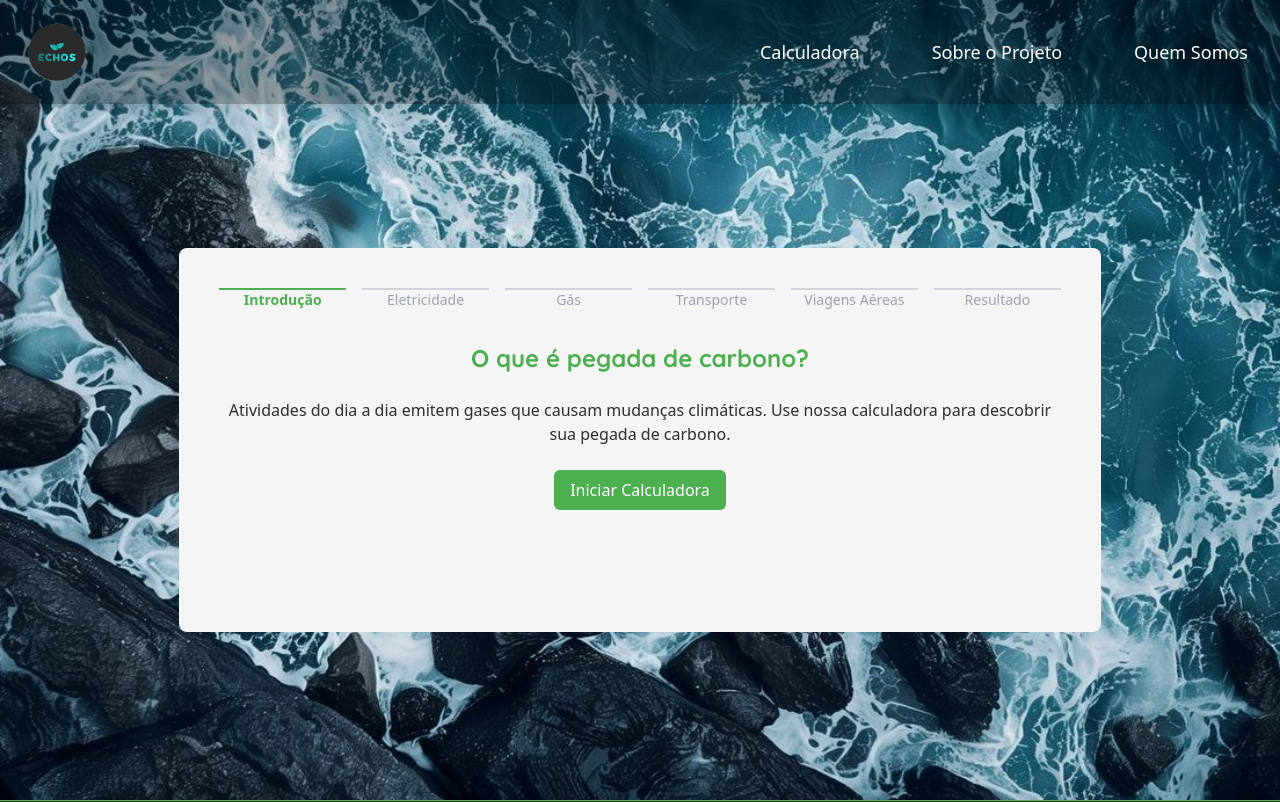
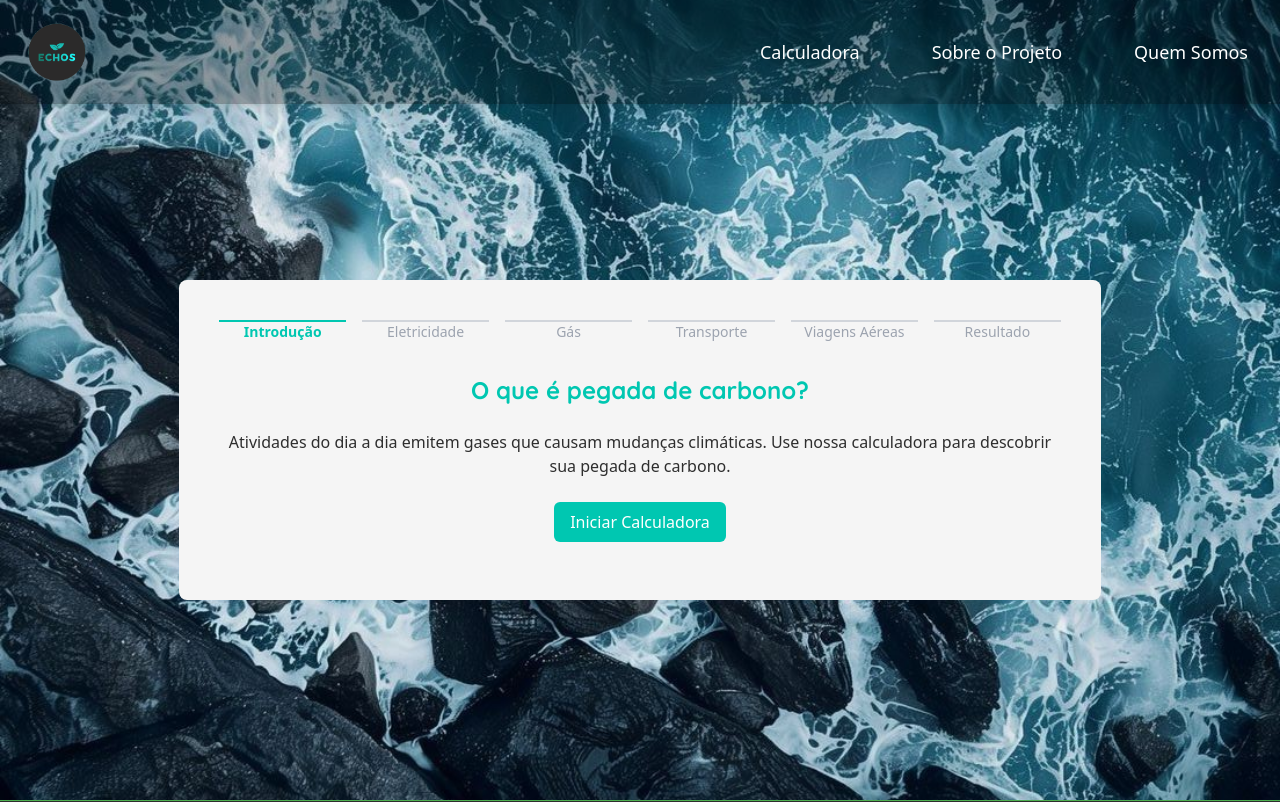
Before and after one commit to 1TDSPM-global-echos/echos-front, a Next.js app: page /calculadora in a window 1280 px wide. Shown: the top 802 px of the page. Built offline with nearby package versions, Linux system fonts and the light colour scheme.

Commit message:
estilo da calculadora atualizado

```diff
--- a/src/app/calculadora/page.tsx
+++ b/src/app/calculadora/page.tsx
@@ -54,7 +54,7 @@ export default function CalculadoraPage() {
             case 0:
                 return (
                     <div className="text-center">
-                        <h2 className="text-2xl font-bold text-corVerdeFolha mb-6">
+                        <h2 className="text-2xl font-bold text-corTurquesa mb-6">
                             O que é pegada de carbono?
                         </h2>
                         <p className="mb-6">
@@ -62,7 +62,7 @@ export default function CalculadoraPage() {
                         </p>
                         <button
                             onClick={avancarEtapa}
-                            className="botao-principal"
+                            className="botao-secundario"
                         >
                             Iniciar Calculadora
                         </button>
@@ -127,9 +127,9 @@ export default function CalculadoraPage() {
             case 5:
                 return (
                     <div className="text-center">
-                        <h2 className="text-2xl font-bold text-corVerdeFolha mb-6">Resultado</h2>
+                        <h2 className="text-2xl font-bold text-corTurquesa mb-6">Resultado</h2>
                         <p>Sua pegada de carbono estimada é: {calcularResultado()} kg CO₂ por mês</p>
-                        <button onClick={() => setEtapaAtual(0)} className="botao-principal mt-4">Recomeçar</button>
+                        <button onClick={() => setEtapaAtual(0)} className="botao-secundario mt-4">Recomeçar</button>
                     </div>
                 );
             default:
@@ -140,18 +140,18 @@ export default function CalculadoraPage() {
     return (
         <main>
             <section className="bg-img-calc flex items-center justify-center px-4 sm:px-8 md:px-16 pt-20">
-                <div className="w-[80%] h-96 mx-auto bg-corCinzaClaro p-10 rounded-lg text-corCinza">
+                <div className="w-[80%] h-80 mx-auto bg-corCinzaClaro p-10 rounded-lg text-corCinza">
                     <div className="flex justify-between items-center mb-8 space-x-4">
                         {etapas.map((etapa, index) => (
                             <div
                                 key={index}
                                 className={`flex-1 border-t-2 ${
-                                    index <= etapaAtual ? 'border-corVerdeFolha' : 'border-gray-300'
+                                    index <= etapaAtual ? 'border-corTurquesa' : 'border-gray-300'
                                 }`}
                             >
                                 <span
                                     className={`block text-center text-sm ${
-                                        index === etapaAtual ? 'text-corVerdeFolha font-semibold' : 'text-gray-400'
+                                        index === etapaAtual ? 'text-corTurquesa font-semibold' : 'text-gray-400'
                                     }`}
                                 >
                                     {etapa}
@@ -166,7 +166,7 @@ export default function CalculadoraPage() {
                         {etapaAtual > 0 && (
                             <button
                                 onClick={voltarEtapa}
-                                className="botao-principal"
+                                className="botao-secundario"
                             >
                                 Voltar
                             </button>
@@ -174,7 +174,7 @@ export default function CalculadoraPage() {
                         {(etapaAtual < etapas.length - 1 && etapaAtual > 0) && (
                             <button
                                 onClick={avancarEtapa}
-                                className="botao-principal"
+                                className="botao-secundario"
                             >
                                 Próximo
                             </button>
--- a/src/app/equipe/page.tsx
+++ b/src/app/equipe/page.tsx
@@ -0,0 +1,5 @@
+export default function Equipe() {
+    return (
+        <main>Equipe</main>
+    )
+}
--- a/src/app/globals.css
+++ b/src/app/globals.css
@@ -39,6 +39,10 @@
     @apply bg-corVerdeFolha text-white px-4 py-2 rounded-md hover:bg-corVerdeFolhaHover transition duration-300;
   }
 
+  .botao-secundario {
+    @apply bg-corTurquesa text-white px-4 py-2 rounded-md hover:bg-corTurquesaHover transition duration-300;
+  }
+
   .dark-overlay {
     @apply bg-black bg-opacity-60 p-6 rounded-lg text-corCinzaClaro;
   }
--- /dev/null
+++ b/src/app/not-found.tsx
@@ -0,0 +1,5 @@
+export default function NotFound() {
+    return (
+        <main>Página não encontrada</main>
+    )
+}
--- a/src/app/projeto/page.tsx
+++ b/src/app/projeto/page.tsx
@@ -0,0 +1,5 @@
+export default function Projeto() {
+    return (
+        <main>Nosso Projeto</main>
+    )
+}
```
